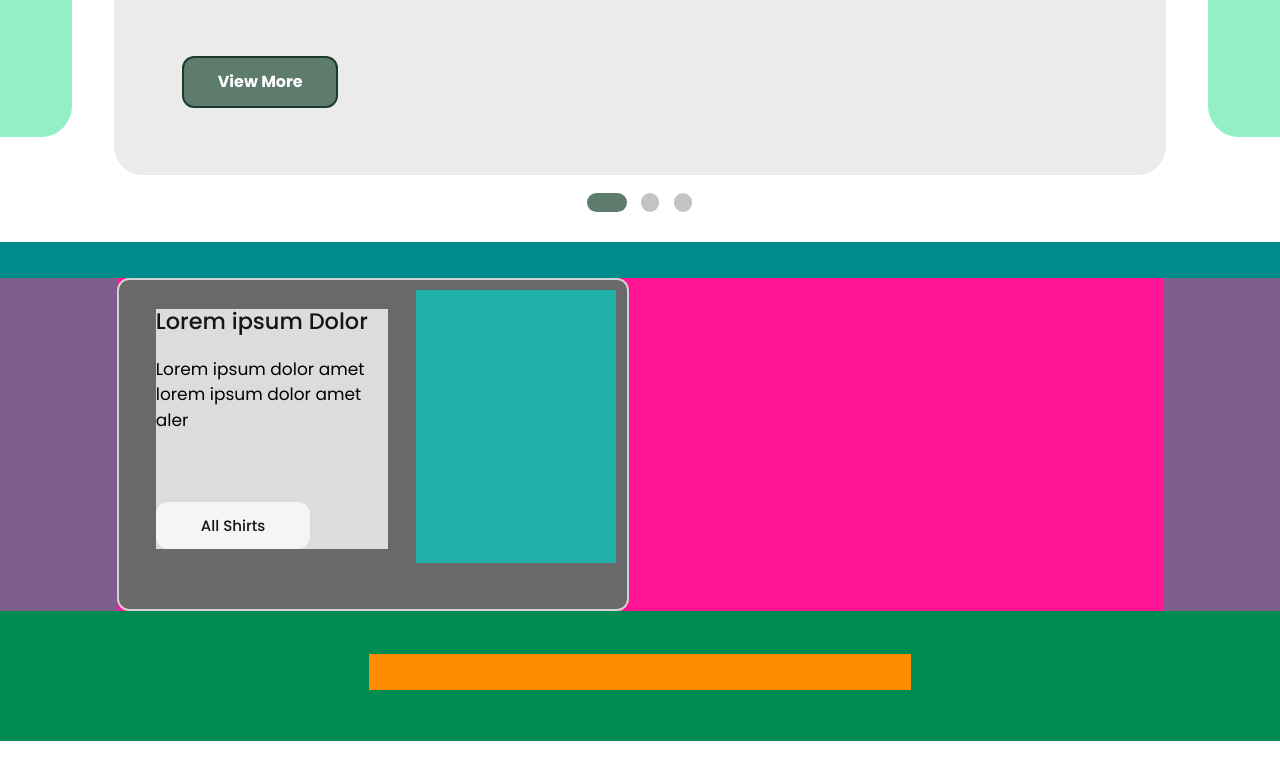
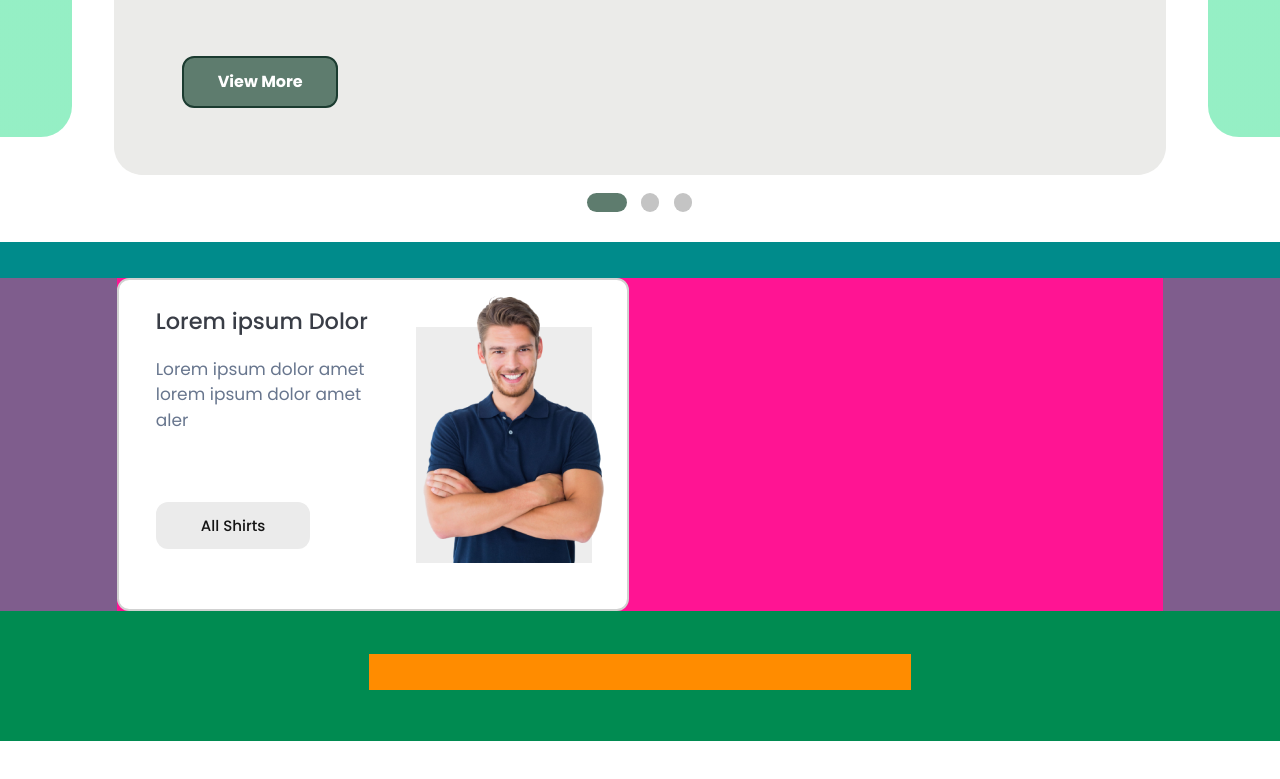
Before and after one commit to Albeiromr/Ecommerce-clean-template, a React (Create React App) app: page / in a window 1280 px wide. Shown: the part 543-1322 px from the top of the page. Built offline with nearby package versions, Linux system fonts and the light colour scheme.

Commit message:
Add png men images to the discover section

```diff
--- a/src/components/Discover section/0px-599px.scss
+++ b/src/components/Discover section/0px-599px.scss
@@ -54,7 +54,7 @@
     &__card {
       width: 49.317%;
       height: 100%;
-      background: dimgrey;
+      background: #ffffff;
       border-radius: clamp(5px, 2.157vw, 15px);
       border: 2px $c1-D solid;
       position: relative;
@@ -63,7 +63,6 @@
     &__card-text-container {
       width: 45.757%;
       height: 85.557%;
-      background: gainsboro;
       position: absolute;
       top: 3.241%;
       left: 7.272%;
@@ -74,7 +73,7 @@
       padding: 0;
       font-family: $primary-font;
       font-weight: 500;
-      color: $c1-A;
+      color: $strongText;
       font-size: clamp(16px, 3.98vw, 25px);
       position: absolute;
       top: 0;
@@ -86,7 +85,7 @@
       padding: 0;
       font-family: $primary-font;
       font-weight: 400;
-      color: black;
+      color: $lightText;
       font-size: clamp(14px, calc(0.4em + 1.36vw), 17px);
       line-height: 130%;
       position: absolute;
@@ -97,7 +96,7 @@
     &__card-button {
       width: 80.556%;
       height: 20.521%;
-      background: $c1-F;
+      background: $c1-E;
       border-radius: clamp(5px, 2.157vw, 15px);
       position: absolute;
       bottom: 0;
@@ -120,10 +119,25 @@
     &__card-image-container {
       width: 39.349%;
       height: 83.031%;
-      background: lightseagreen;
       position: absolute;
       top: 3.241%;
       left: 58.435%;
     }
+
+    &__card-image-background {
+      width: 88.078%;
+      height: 86.470%;
+      background: #EDEDED;
+      position: absolute;
+      bottom: 0;
+      left: 0;
+    }
+
+    &__card-image {
+      width: 100%;
+      position: absolute;
+      bottom: 0;
+      left: 0;
+    }
   }
 }
--- a/src/components/Discover section/1025px-1920px.scss
+++ b/src/components/Discover section/1025px-1920px.scss
@@ -44,7 +44,7 @@
     }
 
     &__card-flex-container {
-      width: 81.750%;
+      width: 81.75%;
       height: 100%;
       background: deeppink;
       margin: 0 auto;
@@ -53,7 +53,7 @@
     &__card {
       width: 48.925%;
       height: 100%;
-      background: dimgrey;
+      background: #ffffff;
       border-radius: clamp(10px, 0.952vw, 15.71px);
       border: 2px $c1-D solid;
       position: relative;
@@ -62,7 +62,6 @@
     &__card-text-container {
       width: 45.757%;
       height: 72.936%;
-      background: gainsboro;
       position: absolute;
       top: 8.748%;
       left: 7.272%;
@@ -73,7 +72,7 @@
       padding: 0;
       font-family: $primary-font;
       font-weight: 500;
-      color: $c1-A;
+      color: $strongText;
       font-size: clamp(19px, 1.757vw, 29px);
       position: absolute;
       top: 0;
@@ -85,8 +84,8 @@
       padding: 0;
       font-family: $primary-font;
       font-weight: 400;
-      color: black;
-      font-size: clamp(15px, calc(.4em + 1vw), 17px);
+      color: $lightText;
+      font-size: clamp(15px, calc(0.4em + 1vw), 17px);
       line-height: 150%;
       position: absolute;
       top: 20%;
@@ -96,7 +95,7 @@
     &__card-button {
       width: 66.556%;
       height: 19.521%;
-      background: $c1-F;
+      background: $c1-E;
       border-radius: clamp(10px, 0.952vw, 15.71px);
       position: absolute;
       bottom: 0;
@@ -113,18 +112,31 @@
       font-family: $primary-font;
       font-weight: 500;
       color: $c1-A;
-      font-size: clamp(15px, .9vw, 18px);
+      font-size: clamp(15px, 0.9vw, 18px);
     }
 
     &__card-image-container {
       width: 39.393%;
-      height: 83.030%;
-      background: lightseagreen;
+      height: 83.03%;
       position: absolute;
       top: 3.051%;
       left: 58.484%;
     }
 
+    &__card-image-background {
+      width: 88.076%;
+      height: 86.468%;
+      background: #EDEDED;
+      position: absolute;
+      bottom: 0;
+      left: 0;
+    }
 
+    &__card-image {
+      width: 100%;
+      position: absolute;
+      bottom: 0;
+      left: 0;
+    }
   }
 }
--- a/src/components/Discover section/600px-1024px.scss
+++ b/src/components/Discover section/600px-1024px.scss
@@ -52,7 +52,7 @@
     &__card {
       width: 48.489%;
       height: 100%;
-      background: dimgrey;
+      background: #ffffff;
       border-radius: clamp(9px, 1.677vw, 18px);
       border: 2px $c1-D solid;
       position: relative;
@@ -61,7 +61,6 @@
     &__card-text-container {
       width: 45.758%;
       height: 72.523%;
-      background: gainsboro;
       position: absolute;
       top: 8.901%;
       left: 4.621%;
@@ -72,7 +71,7 @@
       padding: 0;
       font-family: $primary-font;
       font-weight: 500;
-      color: $c1-A;
+      color: $strongText;
       font-size: clamp(16px, 3.097vw, 30px);
       position: absolute;
       top: 0;
@@ -84,8 +83,8 @@
       padding: 0;
       font-family: $primary-font;
       font-weight: 400;
-      color: black;
-      font-size: clamp(15px, calc(.4em + 1.36vw), 17px);
+      color: $lightText;
+      font-size: clamp(15px, calc(0.4em + 1.36vw), 17px);
       line-height: 200%;
       position: absolute;
       top: 20%;
@@ -95,7 +94,7 @@
     &__card-button {
       width: 66.556%;
       height: 19.521%;
-      background: $c1-F;
+      background: $c1-E;
       border-radius: clamp(9px, 1.677vw, 18px);
       position: absolute;
       bottom: 0;
@@ -118,10 +117,25 @@
     &__card-image-container {
       width: 39.393%;
       height: 83.029%;
-      background: lightseagreen;
       position: absolute;
       top: 3.028%;
       left: 55.833%;
     }
+
+    &__card-image-background {
+      width: 88.080%;
+      height: 86.469%;
+      background: #EDEDED;
+      position: absolute;
+      bottom: 0;
+      left: 0;
+    }
+
+    &__card-image {
+      width: 100%;
+      position: absolute;
+      bottom: 0;
+      left: 0;
+    }
   }
 }
--- a/src/components/Discover section/DiscoverSection.tsx
+++ b/src/components/Discover section/DiscoverSection.tsx
@@ -2,6 +2,8 @@ import React from 'react';
 import "./0px-599px.scss";
 import "./600px-1024px.scss";
 import "./1025px-1920px.scss";
+import youngMan from '../../assets/images/youngMan.png';
+import adultMan from '../../assets/images/adultMan.png';
 
 
 
@@ -21,7 +23,10 @@ const DiscoverSection = () => {
                                     <p className="discover-section__card-button-text">All Shirts</p>
                                 </div>
                             </div>
-                            <div className="discover-section__card-image-container"></div>
+                            <div className="discover-section__card-image-container">
+                                <div className="discover-section__card-image-background"></div>
+                                <img className="discover-section__card-image" src={youngMan} alt="man"/>
+                            </div>
                         </article>
                     </div>
                 </div>
--- a/src/components/Fixed menu/0px-599px.scss
+++ b/src/components/Fixed menu/0px-599px.scss
@@ -12,6 +12,7 @@
     display: flex;
     align-items: center;
     justify-content: center;
+    z-index: 20;
 
     &__subcontainer {
       width: 90.338%;
--- a/src/components/Fixed menu/600px-1024px.scss
+++ b/src/components/Fixed menu/600px-1024px.scss
@@ -10,6 +10,7 @@
     display: flex;
     align-items: center;
     justify-content: center;
+    z-index: 20;
 
     &__subcontainer {
       width: 94.14%;
--- a/src/sass/_variables.scss
+++ b/src/sass/_variables.scss
@@ -16,8 +16,12 @@ $c2-B: #1B3B30;
 //c4
 $c4-A: #E5704B;
 
-//dark fill
+//dark fill for footer
 $darkFill: #393D46;
+
+//text color
+$strongText: #393D46;
+$lightText: #68768E;
 
 //////////////////////
 
```
Also changed, not shown: src/assets/images/adultMan.png (added), src/assets/images/youngMan.png (added).
